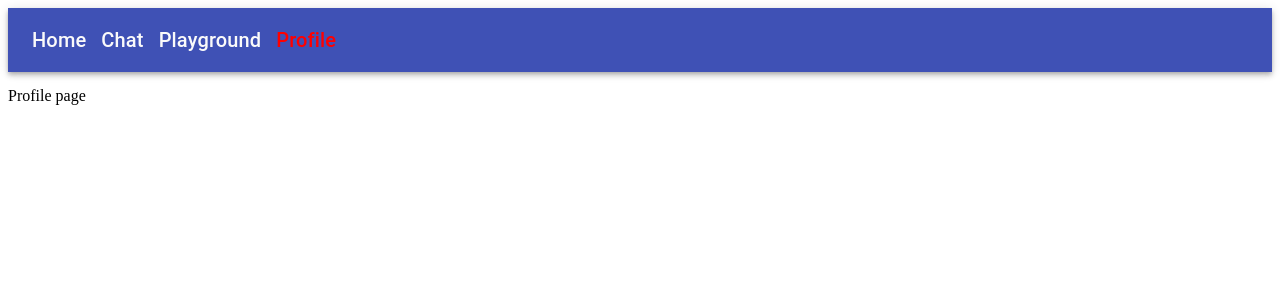
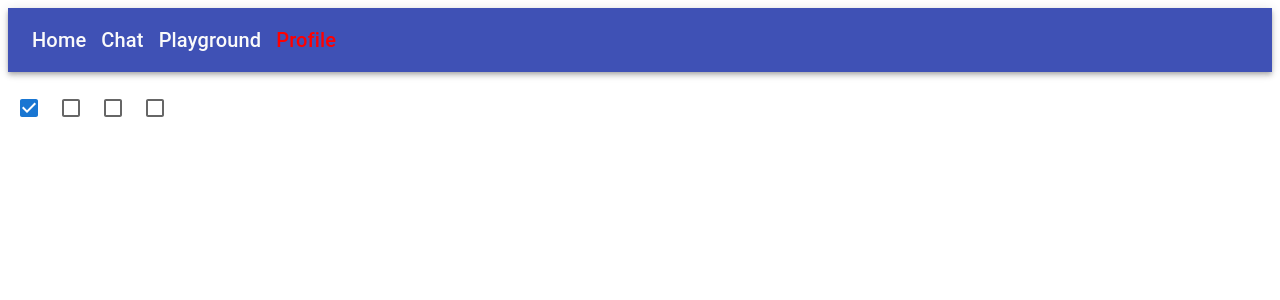
Before and after one commit to nikita1984/react_hw_5, a React (Create React App) app: page /profile in a window 1280 px wide. Shown: the top 300 px of the page. Built offline with nearby package versions, Linux system fonts and the light colour scheme.

Commit message:
add checkbox to Profile component

```diff
--- a/package.json
+++ b/package.json
@@ -3,7 +3,10 @@
   "version": "0.1.0",
   "private": true,
   "dependencies": {
+    "@emotion/react": "^11.4.1",
+    "@emotion/styled": "^11.3.0",
     "@material-ui/core": "^4.12.3",
+    "@mui/material": "^5.0.1",
     "@reduxjs/toolkit": "^1.6.1",
     "@testing-library/jest-dom": "^5.14.1",
     "@testing-library/react": "^11.2.7",
--- a/src/Profile/index.js
+++ b/src/Profile/index.js
@@ -1,5 +1,14 @@
-const Profile = (props) => {
-  return <div>Profile page</div>;
+import Checkbox from '@mui/material/Checkbox';
+
+const label = { inputProps: { 'aria-label': 'Checkbox demo' } };
+
+const Profile = () => {
+  return  <div>
+  <Checkbox {...label} defaultChecked />
+  <Checkbox {...label} />
+  <Checkbox {...label} />
+  <Checkbox {...label} />
+</div>;
 };
 
 export default Profile;
```
Also changed, not shown: src/Playground/index.js (+4 -4 lines), 1 other file (tests, documents, lock files or other folders).
